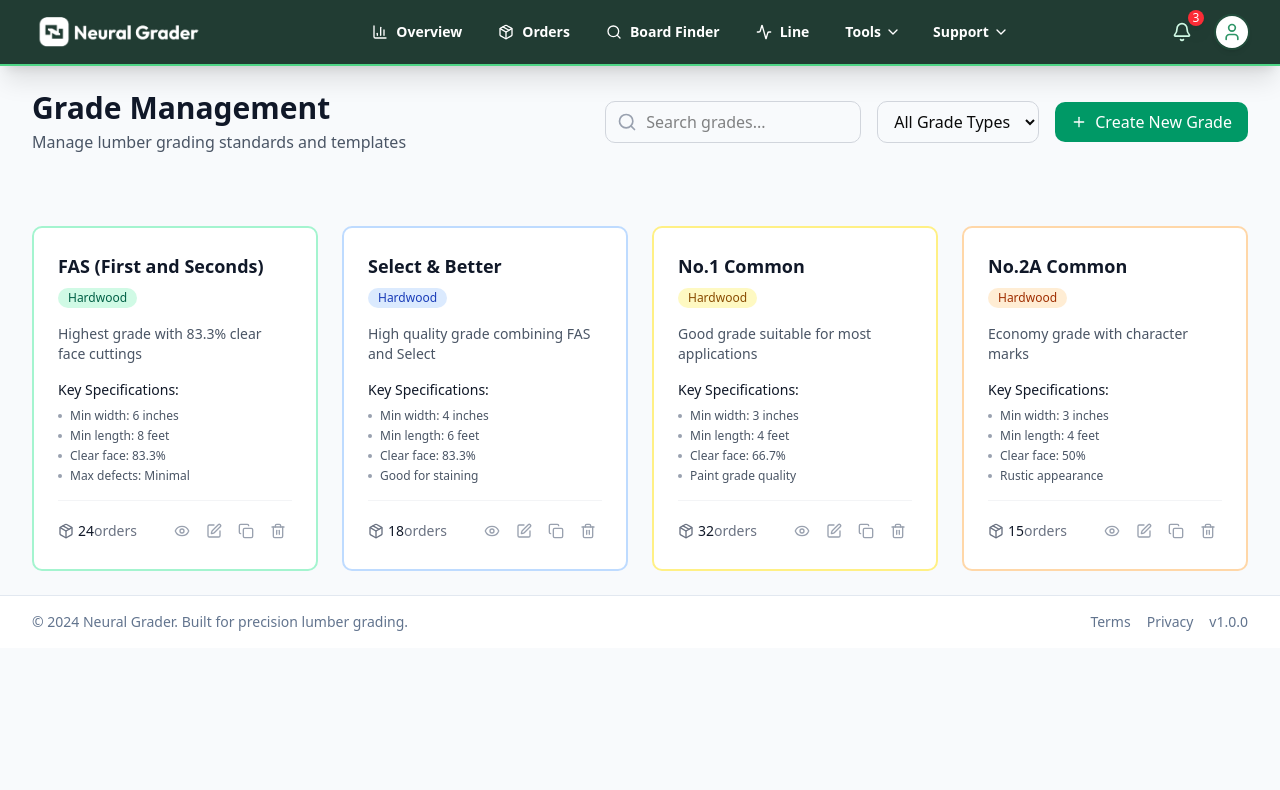
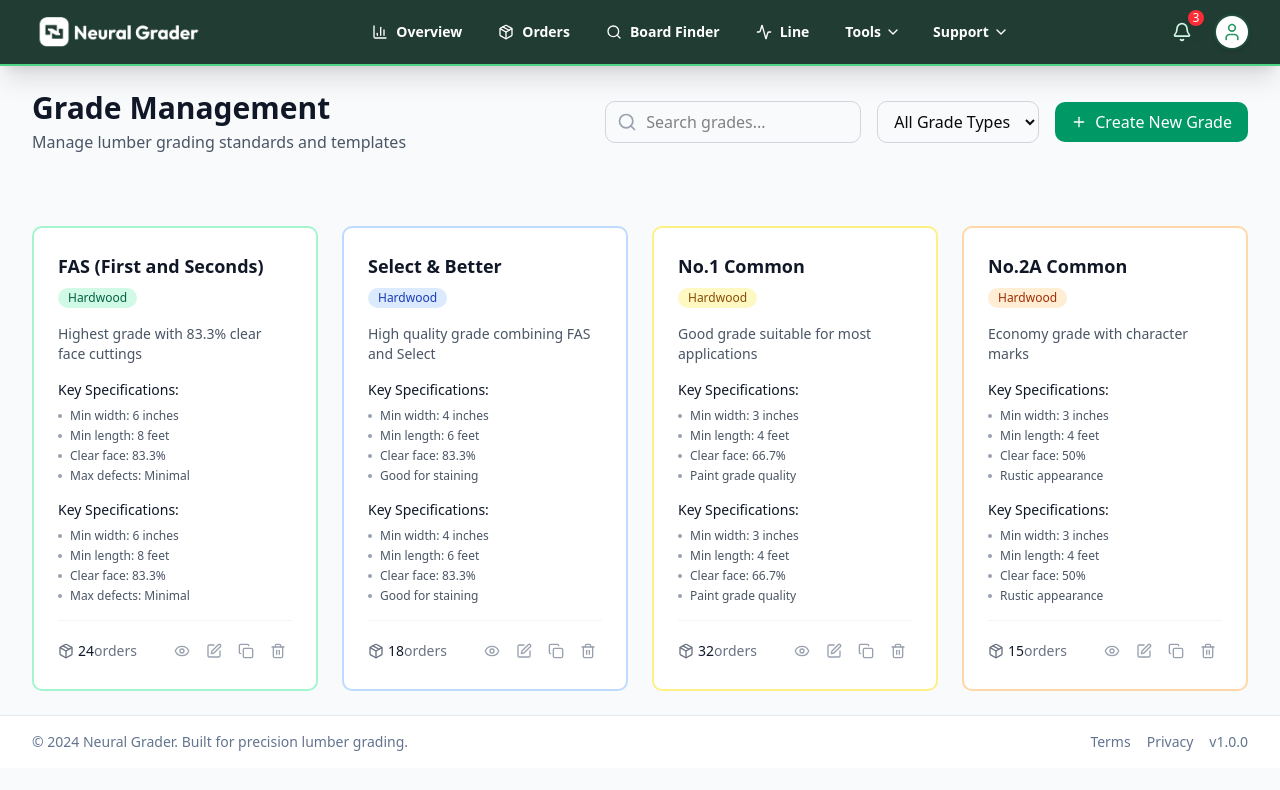
Before and after one commit to erbarraud/NG-V3, a Vue app: page /grade-management in a window 1280 px wide. Shown: the top 790 px of the page. Built offline with nearby package versions, Linux system fonts and the light colour scheme.

Commit message:
Enhance grade cards with interactive details

```diff
--- a/src/views/GradeManagement.vue
+++ b/src/views/GradeManagement.vue
@@ -97,6 +97,17 @@
             </ul>
           </div>
 
+          <!-- Key Specifications -->
+          <div class="mb-4">
+            <h4 class="text-sm font-medium text-gray-900 mb-2">Key Specifications:</h4>
+            <ul class="space-y-1">
+              <li v-for="spec in grade.keySpecs" :key="spec" class="text-xs text-gray-600 flex items-start">
+                <span class="w-1 h-1 bg-gray-400 rounded-full mt-1.5 mr-2 flex-shrink-0"></span>
+                {{ spec }}
+              </li>
+            </ul>
+          </div>
+
           <!-- Footer -->
           <div class="flex items-center justify-between pt-4 border-t border-gray-100">
             <div class="flex items-center text-sm text-gray-500">
@@ -162,7 +173,13 @@ const gradeCards = ref([
     ],
     usageCount: 24,
     color: 'emerald',
-    isCustom: false
+    isCustom: false,
+    keySpecs: [
+      'Min width: 6 inches',
+      'Min length: 8 feet',
+      'Clear face: 83.3%',
+      'Max defects: Minimal'
+    ]
   },
   {
     id: 2,
@@ -177,7 +194,13 @@ const gradeCards = ref([
     ],
     usageCount: 18,
     color: 'blue',
-    isCustom: false
+    isCustom: false,
+    keySpecs: [
+      'Min width: 4 inches',
+      'Min length: 6 feet',
+      'Clear face: 83.3%',
+      'Good for staining'
+    ]
   },
   {
     id: 3,
@@ -192,7 +215,13 @@ const gradeCards = ref([
     ],
     usageCount: 32,
     color: 'yellow',
-    isCustom: false
+    isCustom: false,
+    keySpecs: [
+      'Min width: 3 inches',
+      'Min length: 4 feet',
+      'Clear face: 66.7%',
+      'Paint grade quality'
+    ]
   },
   {
     id: 4,
@@ -207,7 +236,13 @@ const gradeCards = ref([
     ],
     usageCount: 15,
     color: 'orange',
-    isCustom: false
+    isCustom: false,
+    keySpecs: [
+      'Min width: 3 inches',
+      'Min length: 4 feet',
+      'Clear face: 50%',
+      'Rustic appearance'
+    ]
   }
 ])
 
```
